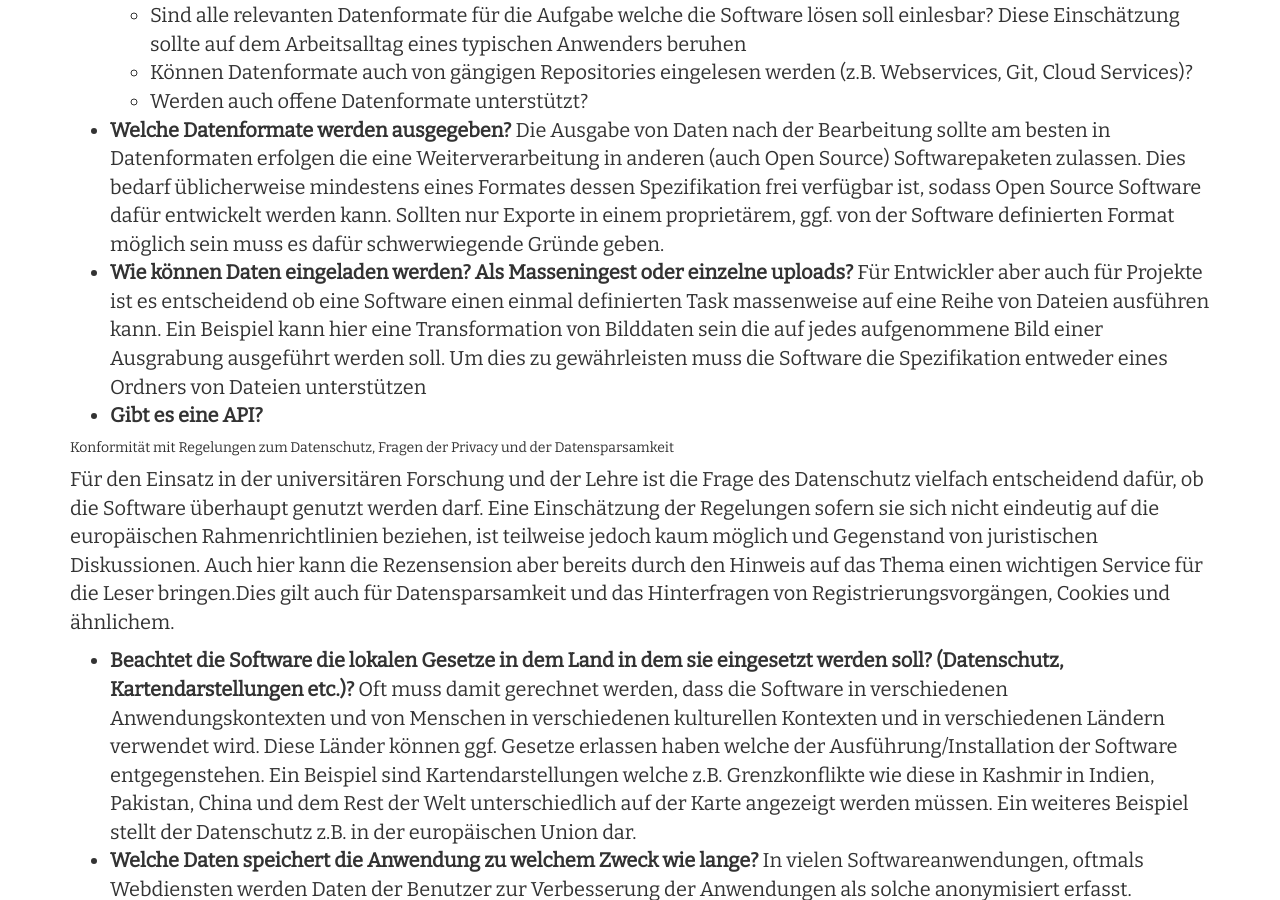
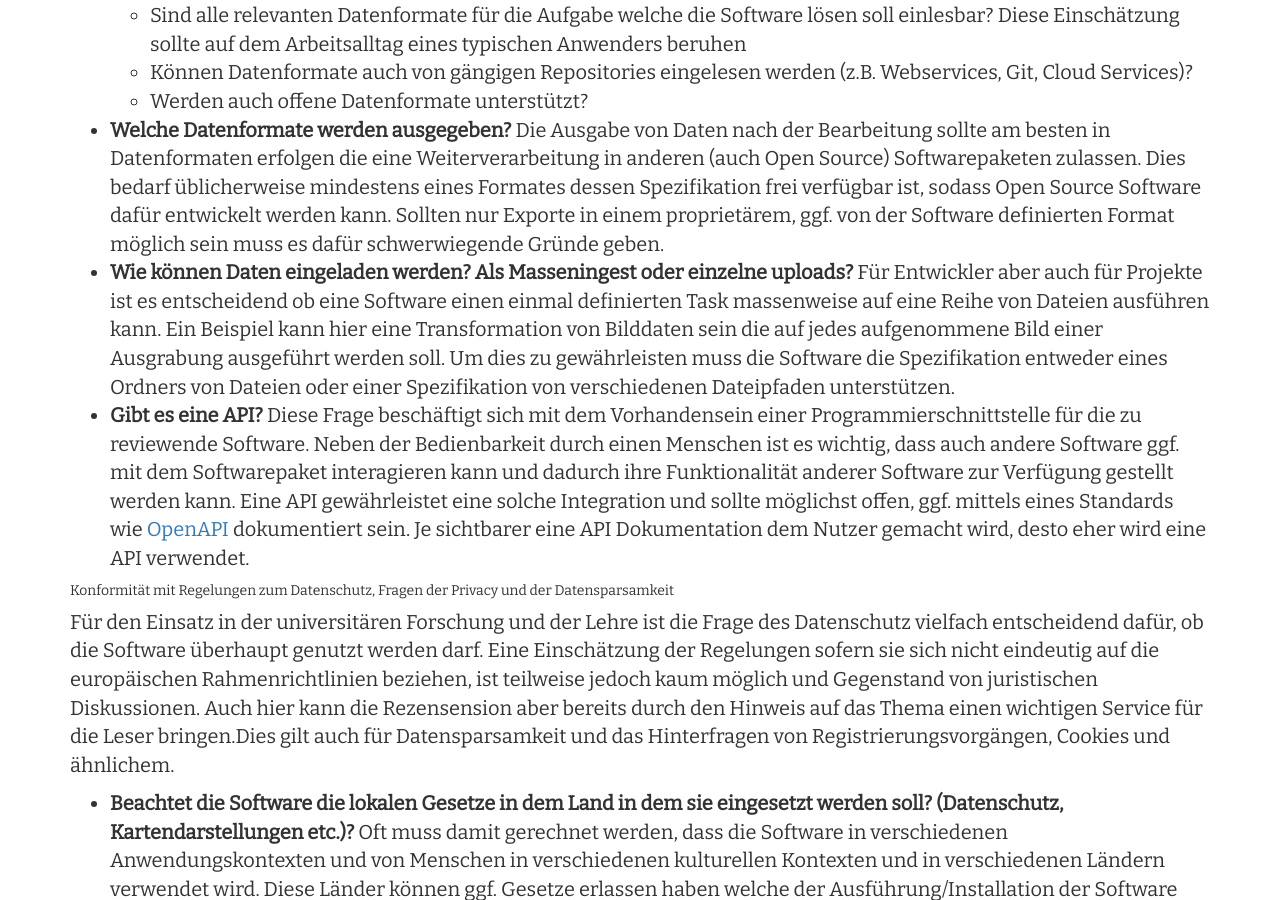
Before and after one commit to Research-Squirrel-Engineers/Impuls_SoftwareRezensionen_DGUF, a Jekyll site: the page built from Draft.md, in a window 1280 px wide and 900 px high, scrolled down 12439 px. Built offline with Jekyll 4.4.1, drawn with Linux system fonts in a browser that asks for light colours; nearby versions of some CDN libraries.

Commit message:
Update Draft.md

```diff
--- a/Draft.md
+++ b/Draft.md
@@ -251,8 +251,11 @@ Bei der Auswahl der Datenformate die von einer Software eingelesen werden könne
 Die Ausgabe von Daten nach der Bearbeitung sollte am besten in Datenformaten erfolgen die eine Weiterverarbeitung in anderen (auch Open Source) Softwarepaketen zulassen. Dies bedarf üblicherweise mindestens eines Formates dessen Spezifikation frei verfügbar ist, sodass Open Source Software dafür entwickelt werden kann.
 Sollten nur Exporte in einem proprietärem, ggf. von der Software definierten Format möglich sein muss es dafür schwerwiegende Gründe geben.
 * **Wie können Daten eingeladen werden? Als Masseningest oder einzelne uploads?**
-Für Entwickler aber auch für Projekte ist es entscheidend ob eine Software einen einmal definierten Task massenweise auf eine Reihe von Dateien ausführen kann. Ein Beispiel kann hier eine Transformation von Bilddaten sein die auf jedes aufgenommene Bild einer Ausgrabung ausgeführt werden soll. Um dies zu gewährleisten muss die Software die Spezifikation entweder eines Ordners von Dateien unterstützen
+Für Entwickler aber auch für Projekte ist es entscheidend ob eine Software einen einmal definierten Task massenweise auf eine Reihe von Dateien ausführen kann. Ein Beispiel kann hier eine Transformation von Bilddaten sein die auf jedes aufgenommene Bild einer Ausgrabung ausgeführt werden soll. Um dies zu gewährleisten muss die Software die Spezifikation entweder eines Ordners von Dateien oder einer Spezifikation von verschiedenen Dateipfaden unterstützen.
 * **Gibt es eine API?**
+Diese Frage beschäftigt sich mit dem Vorhandensein einer Programmierschnittstelle für die zu reviewende Software. Neben der Bedienbarkeit durch einen Menschen ist es wichtig, dass auch andere Software ggf. mit dem Softwarepaket interagieren kann und dadurch ihre Funktionalität anderer Software zur Verfügung gestellt werden kann.
+Eine API gewährleistet eine solche Integration und sollte möglichst offen, ggf. mittels eines Standards wie [OpenAPI](https://www.openapis.org) dokumentiert sein.
+Je sichtbarer eine API Dokumentation dem Nutzer gemacht wird, desto eher wird eine API verwendet.
 
 ##### Konformität mit Regelungen zum Datenschutz, Fragen der Privacy und der Datensparsamkeit
 Für den Einsatz in der universitären Forschung und der Lehre ist die Frage des Datenschutz vielfach entscheidend dafür, ob die Software überhaupt genutzt werden darf. Eine Einschätzung der Regelungen sofern sie sich nicht eindeutig auf die europäischen Rahmenrichtlinien beziehen, ist teilweise jedoch kaum möglich und Gegenstand von juristischen Diskussionen. Auch hier kann die Rezensension aber bereits durch den Hinweis auf das Thema einen wichtigen Service für die Leser bringen.Dies gilt auch für Datensparsamkeit und das Hinterfragen von Registrierungsvorgängen, Cookies und ähnlichem.
```
